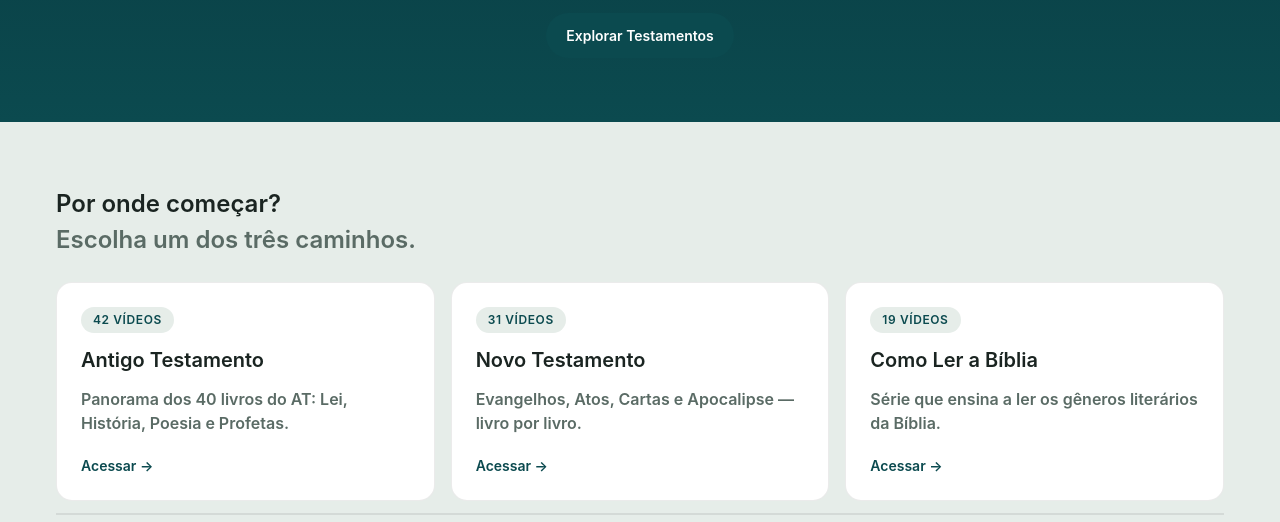
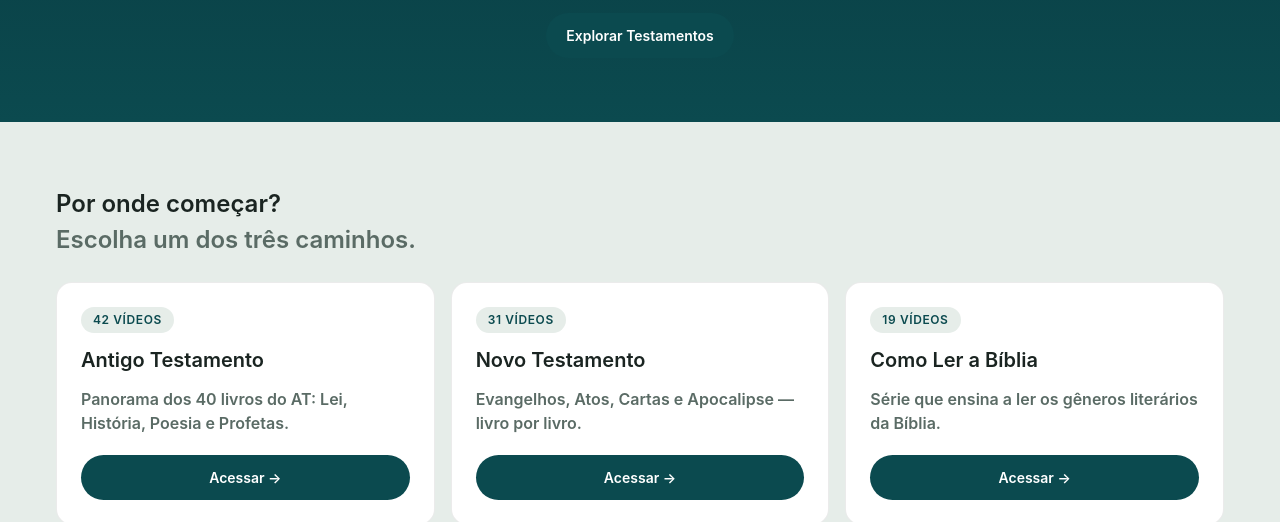
Before and after one commit to comunidadevitral/panorama_biblico, an Astro site: page / in a window 1280 px wide. Shown: the part 308-830 px from the top of the page. Built offline with nearby package versions, Linux system fonts and the light colour scheme; Astro itself is replaced by a stand-in of ours.

Commit message:
feat(home): make card CTAs match assistir button design from other pages

```diff
--- a/src/pages/index.astro
+++ b/src/pages/index.astro
@@ -106,9 +106,24 @@ const caminhos = [
   }
 
   .card-caminho__cta {
-    color: var(--color-primary);
+    display: inline-flex;
+    align-items: center;
+    justify-content: center;
+    gap: var(--space-2);
+    padding: var(--space-3) var(--space-5);
+    background: var(--color-primary);
+    color: var(--color-surface);
+    border-radius: var(--radius-full);
     font-weight: 600;
     font-size: var(--text-sm);
+    transition: all var(--transition-fast);
+    cursor: pointer;
+    text-decoration: none;
     margin-top: var(--space-2);
   }
+
+  .card-caminho__cta:hover {
+    background: var(--color-primary-hover);
+    transform: translateY(-1px);
+  }
 </style>
```
